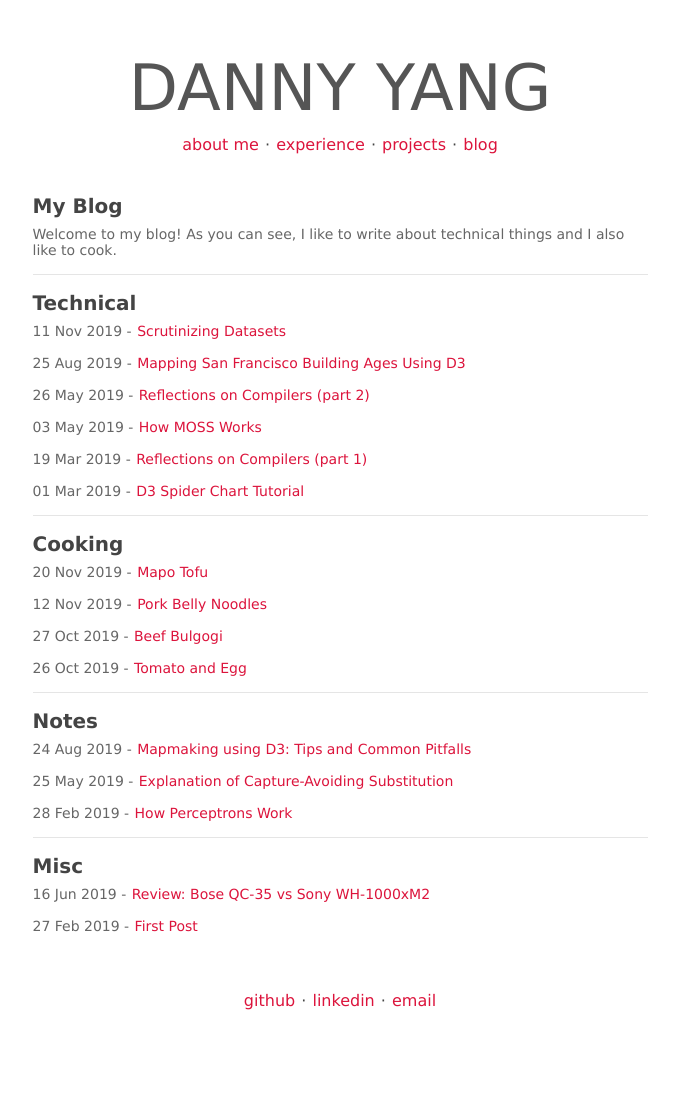
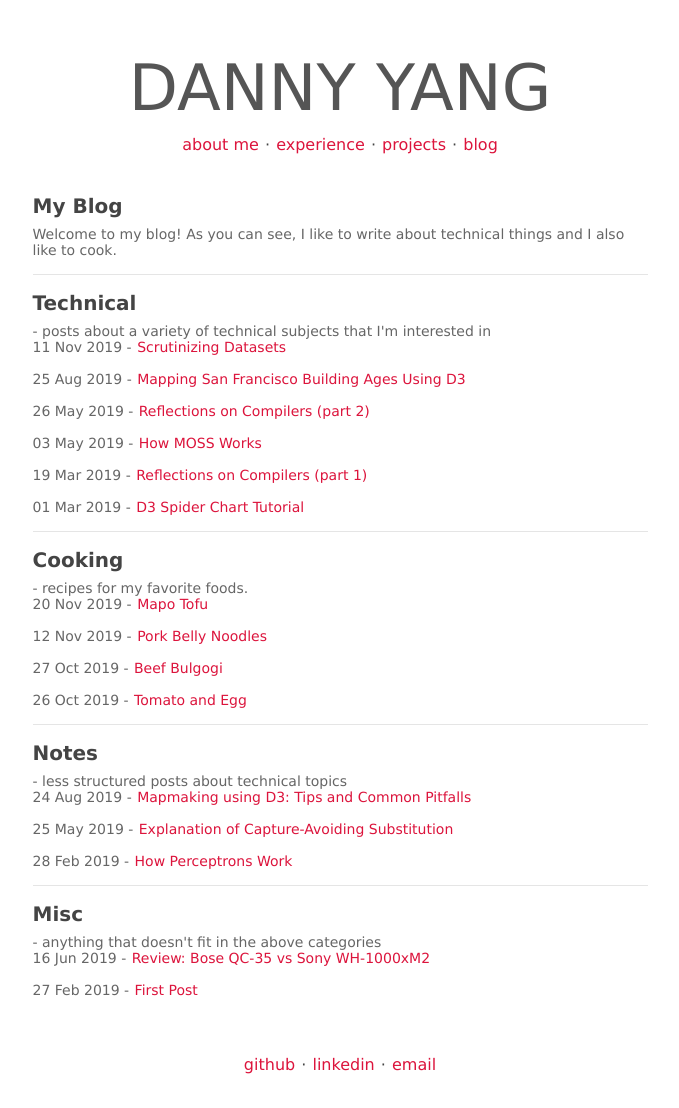
Before and after one commit to yangdanny97/yangdanny97.github.io, a Jekyll site: the page built from blog/index.html, in a window 1280 px wide. Shown: the whole page, without its empty margins (300-979 px from the left). Built offline with Jekyll 4.4.1, drawn with Linux system fonts in a browser that asks for light colours; before the commit the page ends 1044 px from its top, so only the background shows below that.

Commit message:
add descritpions for blog sections

```diff
--- a/blog/index.html
+++ b/blog/index.html
@@ -8,6 +8,8 @@ title: My Blog
 		<p>Welcome to my blog! As you can see, I like to write about technical things and I also like to cook.</p>
 		<hr>
 		<h3>Technical</h3>
+		<span>- posts about a variety of technical subjects that I'm interested in</span>
+		<br>
 		{% for post in site.posts %}
 		{% if post.category == "Technical" %}
 		<p><span>{{ post.date | date_to_string }}</span> - <a href="{{ post.url }}"
@@ -16,6 +18,8 @@ title: My Blog
 		{% endfor %}
 		<hr>
 		<h3>Cooking</h3>
+		<span>- recipes for my favorite foods.</span>
+		<br>
 		{% for post in site.posts %}
 		{% if post.category == "Cooking" %}
 		<p><span>{{ post.date | date_to_string }}</span> - <a href="{{ post.url }}"
@@ -24,6 +28,8 @@ title: My Blog
 		{% endfor %}
 		<hr>
 		<h3>Notes</h3>
+		<span>- less structured posts about technical topics</span>
+		<br>
 		{% for post in site.posts %}
 		{% if post.category == "Notes" %}
 		<p><span>{{ post.date | date_to_string }}</span> - <a href="{{ post.url }}"
@@ -32,6 +38,8 @@ title: My Blog
 		{% endfor %}
 		<hr>
 		<h3>Misc</h3>
+		<span>- anything that doesn't fit in the above categories</span>
+		<br>
 		{% for post in site.posts %}
 		{% if post.category == "Misc" %}
 		<p><span>{{ post.date | date_to_string }}</span> - <a href="{{ post.url }}"
```
